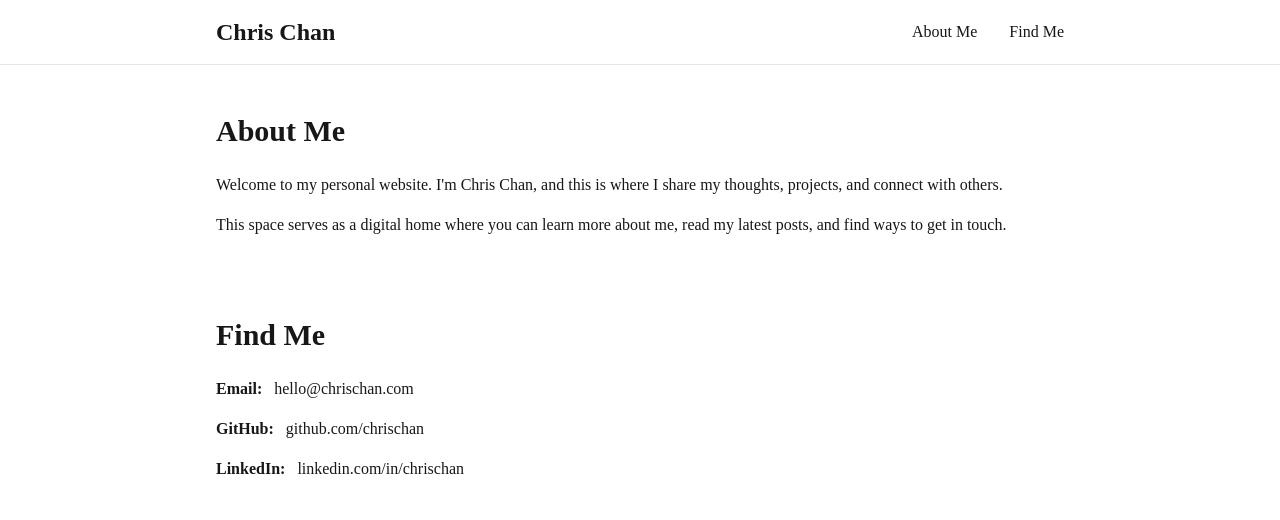
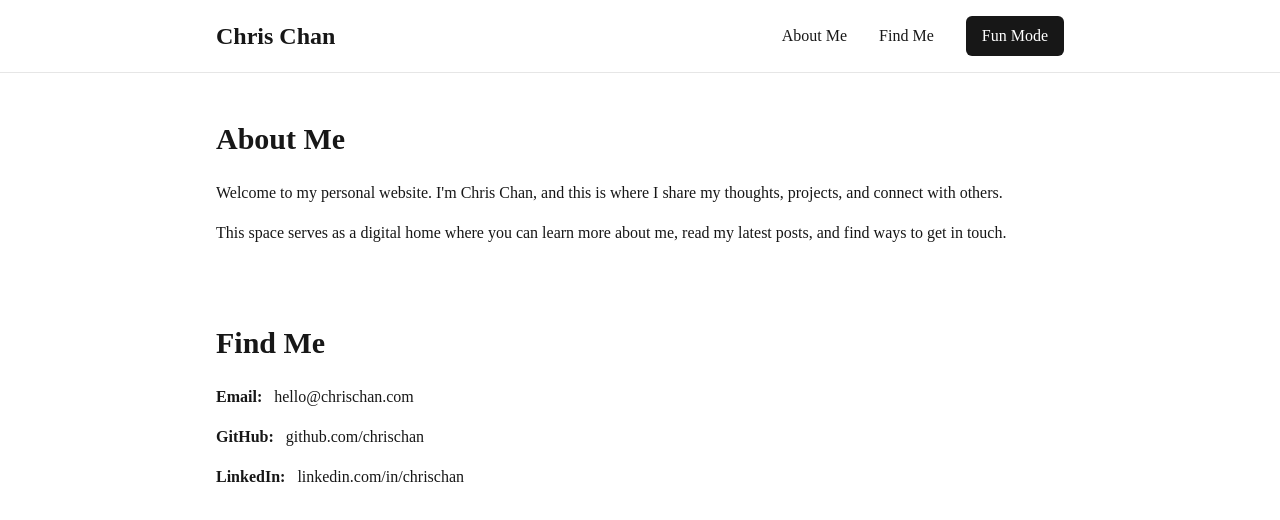
Before and after one commit to chrischantheman/chrischantheman.github.io, a React (Vite) app: page / in a window 1280 px wide. Shown: the top 520 px of the page. Built offline with nearby package versions, Linux system fonts and the light colour scheme; a web font is replaced by a local one.

Commit message:
Add fun mode toggle
Adds a toggle button to the header that changes the website's background and font colors to a fun mode.

```diff
--- a/src/components/Header.tsx
+++ b/src/components/Header.tsx
@@ -1,4 +1,9 @@
-const Header = () => {
+interface HeaderProps {
+  funMode: boolean;
+  onToggleFunMode: () => void;
+}
+
+const Header = ({ funMode, onToggleFunMode }: HeaderProps) => {
   const scrollToSection = (sectionId: string) => {
     const element = document.getElementById(sectionId);
     if (element) {
@@ -14,7 +19,7 @@ const Header = () => {
             Chris Chan
           </h1>
 
-          <nav className="flex space-x-8">
+          <nav className="flex items-center space-x-8">
             <button
               onClick={() => scrollToSection('about')}
               className="text-foreground hover:text-primary transition-colors font-body"
@@ -27,6 +32,12 @@ const Header = () => {
             >
               Find Me
             </button>
+            <button
+              onClick={onToggleFunMode}
+              className="ml-4 px-4 py-2 bg-primary text-primary-foreground rounded-md hover:bg-primary/90 transition-colors font-body"
+            >
+              {funMode ? 'Normal' : 'Fun'} Mode
+            </button>
           </nav>
         </div>
       </div>
--- a/src/pages/Index.tsx
+++ b/src/pages/Index.tsx
@@ -1,9 +1,24 @@
+import { useState } from "react";
 import Header from "@/components/Header";
 
 const Index = () => {
+  const [funMode, setFunMode] = useState(false);
+
+  const toggleFunMode = () => {
+    setFunMode(!funMode);
+  };
+
   return (
-    <div className="min-h-screen bg-background">
-      <Header />
+    <div
+      className="min-h-screen transition-all duration-500"
+      style={{
+        background: funMode
+          ? 'linear-gradient(135deg, #22C1C3 0%, #FDBB2D 100%)'
+          : '',
+        color: funMode ? 'white' : ''
+      }}
+    >
+      <Header funMode={funMode} onToggleFunMode={toggleFunMode} />
 
       <main className="container max-w-4xl mx-auto px-6 py-12">
         {/* About Me Section */}
```
